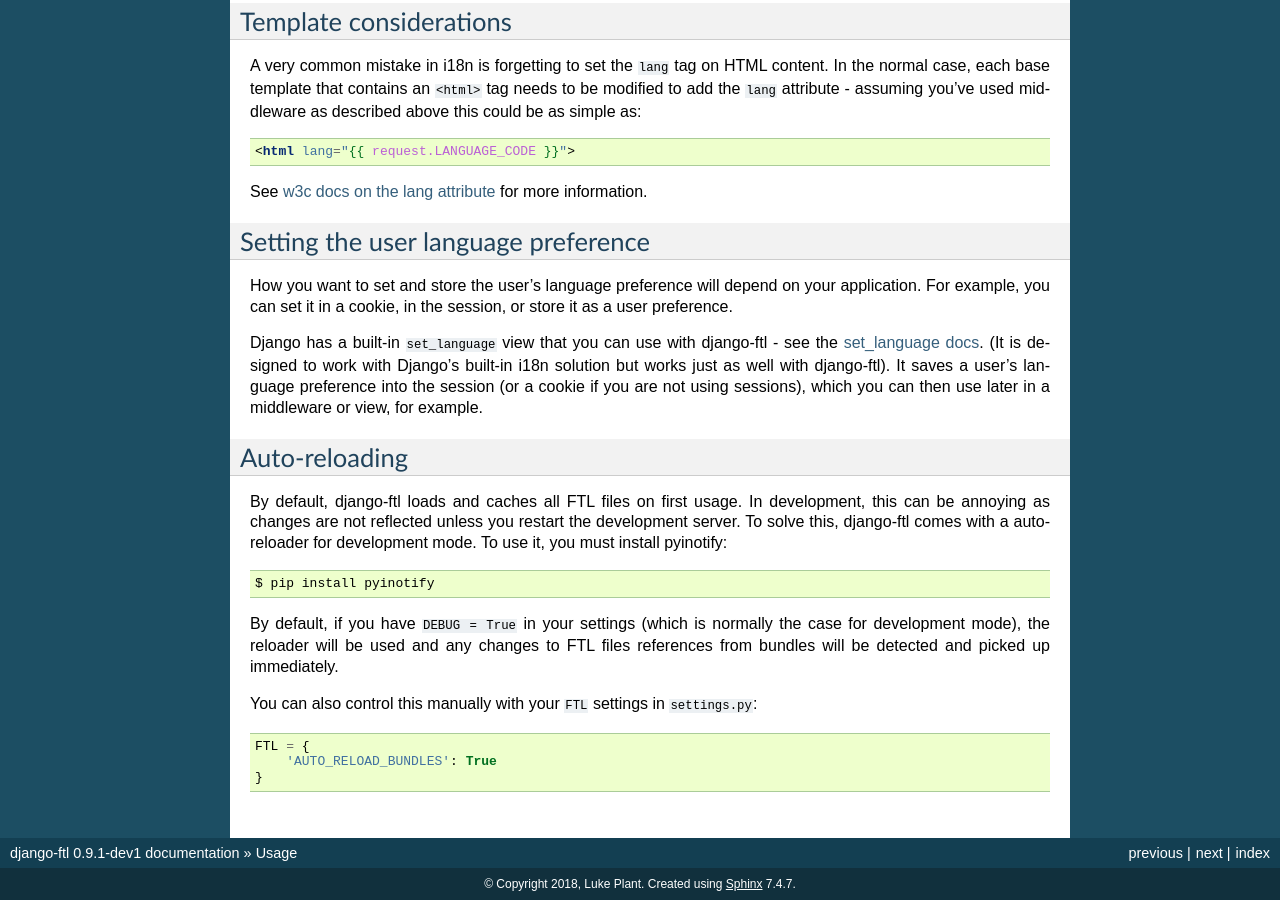
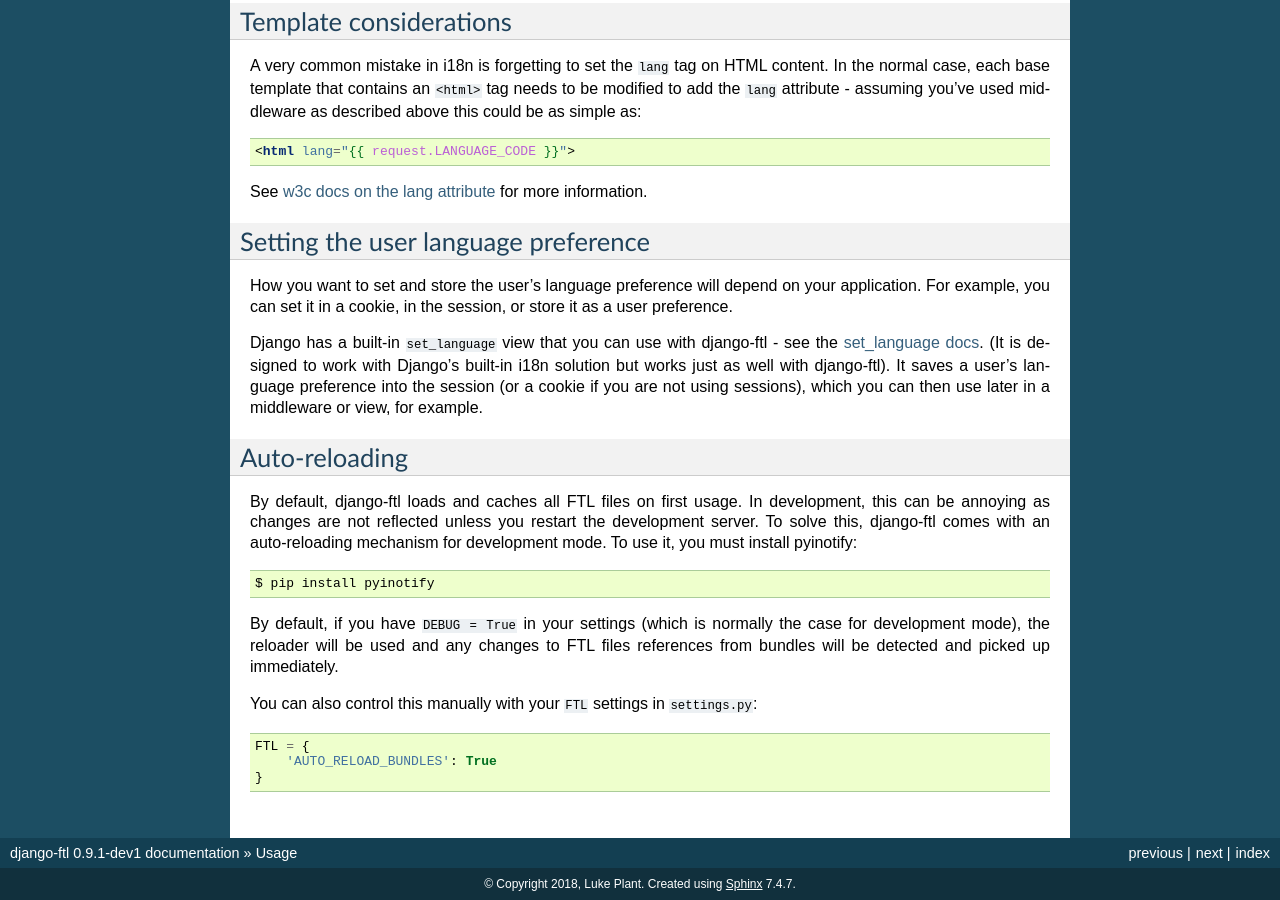
Before and after one commit to django-ftl/django-ftl, a Sphinx documentation site: the page built from docs/usage.rst, in a window 1280 px wide and 900 px high, scrolled down 7520 px. Built offline with Sphinx 7.4.7, drawn with Linux system fonts in a browser that asks for light colours.

Commit message:
Docs tweak

```diff
--- a/docs/usage.rst
+++ b/docs/usage.rst
@@ -546,8 +546,9 @@ Auto-reloading
 
 By default, django-ftl loads and caches all FTL files on first usage. In
 development, this can be annoying as changes are not reflected unless you
-restart the development server. To solve this, django-ftl comes with a
-auto-reloader for development mode. To use it, you must install pyinotify::
+restart the development server. To solve this, django-ftl comes with an
+auto-reloading mechanism for development mode. To use it, you must install
+pyinotify::
 
     $ pip install pyinotify
 
```
